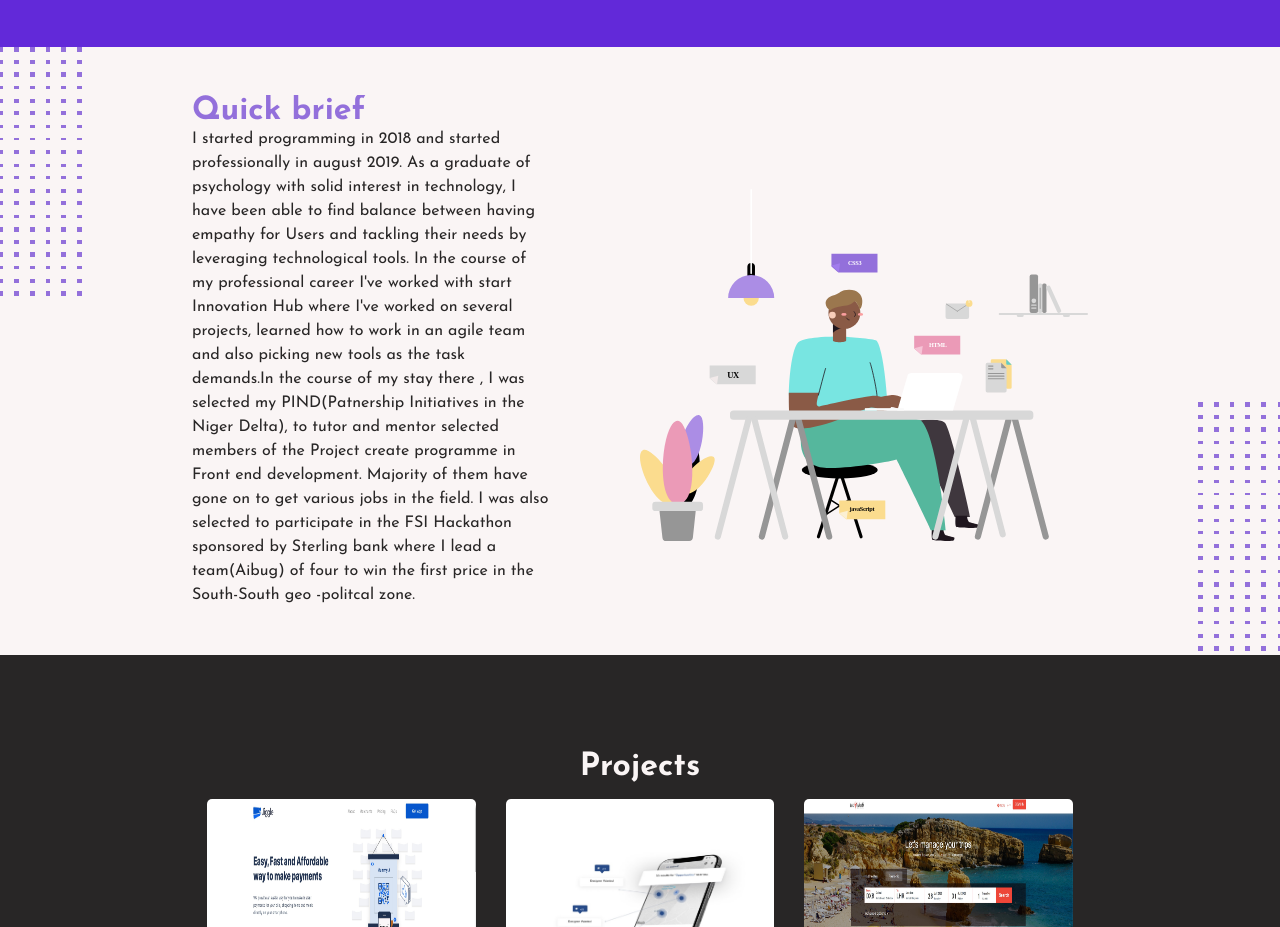
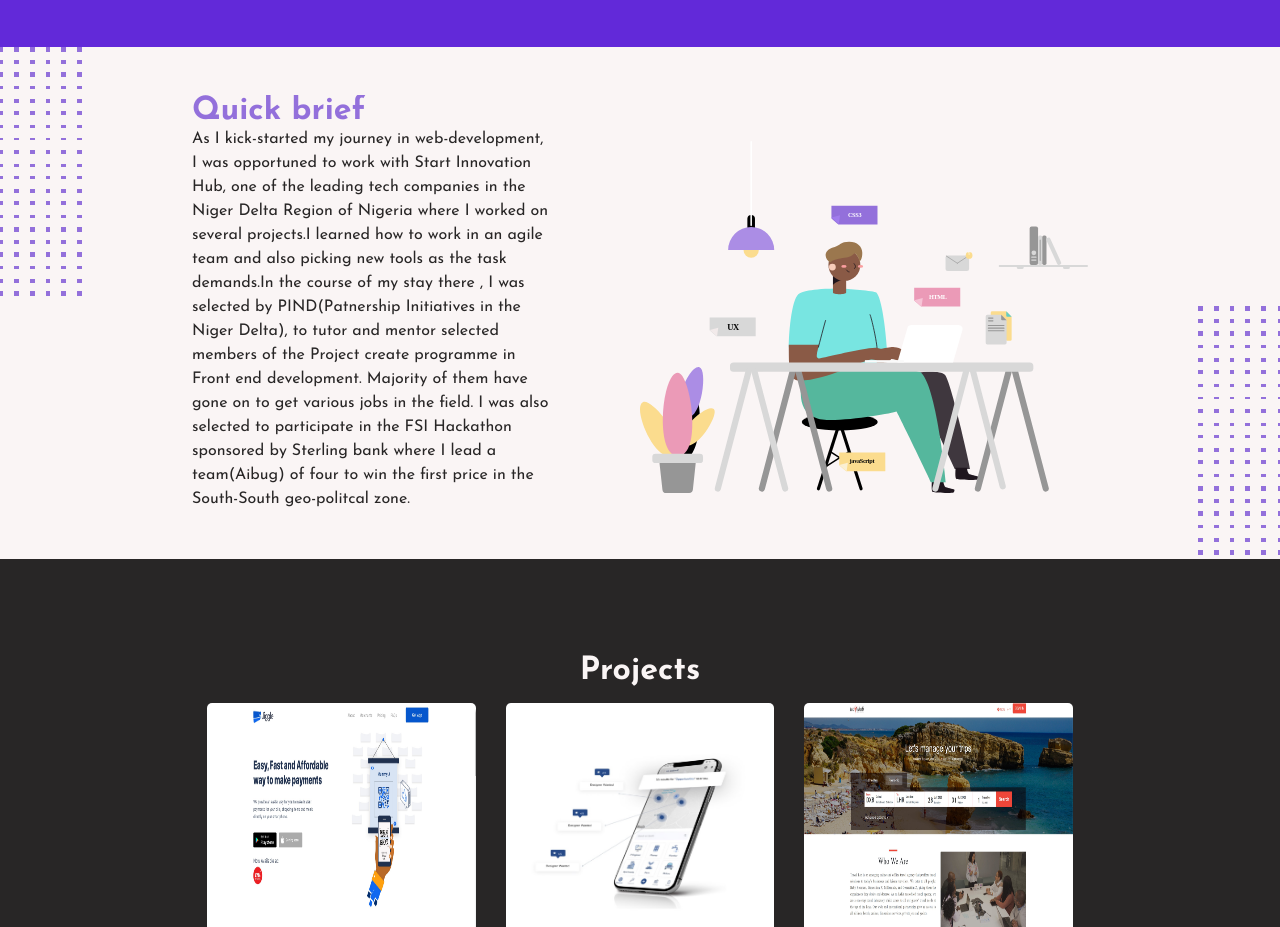
Before and after one commit to Phumbie/portfolio, a React (Create React App) app: page / in a window 1280 px wide. Shown: the part 1680-2607 px from the top of the page. Built offline with nearby package versions, Linux system fonts and the light colour scheme.

Commit message:
edited my quick about page

```diff
--- a/src/components/quick.jsx
+++ b/src/components/quick.jsx
@@ -10,16 +10,14 @@ const Quick = () => (
 		<div className="quick-body">
 			<div className="quick-body_content">
 				<p>
-					I started programming in 2018 and started professionally in august 2019. As a graduate of psychology
-					with solid interest in technology, I have been able to find balance between having empathy for Users
-					and tackling their needs by leveraging technological tools. In the course of my professional career
-					I've worked with start Innovation Hub where I've worked on several projects, learned how to work in
-					an agile team and also picking new tools as the task demands.In the course of my stay there , I was
-					selected my PIND(Patnership Initiatives in the Niger Delta), to tutor and mentor selected members of
-					the Project create programme in Front end development. Majority of them have gone on to get various
-					jobs in the field. I was also selected to participate in the FSI Hackathon sponsored by Sterling
-					bank where I lead a team(Aibug) of four to win the first price in the South-South geo -politcal
-					zone.
+					As I kick-started my journey in web-development, I was opportuned to work with Start Innovation Hub,
+					one of the leading tech companies in the Niger Delta Region of Nigeria where I worked on several
+					projects.I learned how to work in an agile team and also picking new tools as the task demands.In
+					the course of my stay there , I was selected by PIND(Patnership Initiatives in the Niger Delta), to
+					tutor and mentor selected members of the Project create programme in Front end development. Majority
+					of them have gone on to get various jobs in the field. I was also selected to participate in the FSI
+					Hackathon sponsored by Sterling bank where I lead a team(Aibug) of four to win the first price in
+					the South-South geo-politcal zone.
 				</p>
 			</div>
 			<div className="quick-body_image">
```
